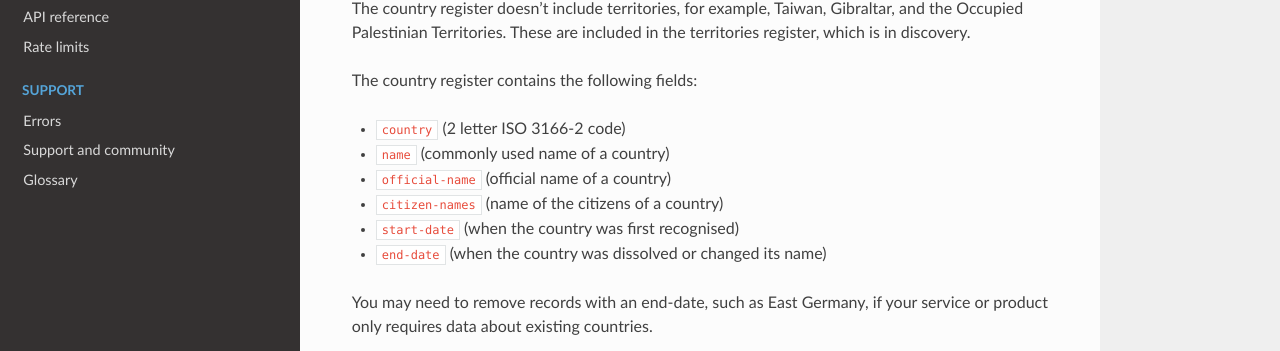
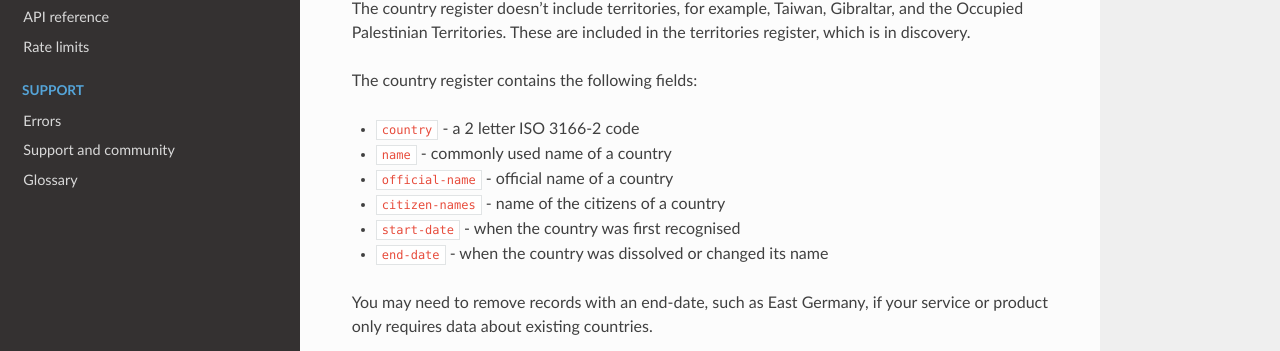
Before and after one commit to J-Lambo/J-Lambo.github.io-open-registers-tech-docs, an MkDocs documentation site: the page built from docs/about_registers/available_reg.md, in a window 1280 px wide and 1309 px high. Shown: the part 400-751 px from the top of the window. Built offline with MkDocs 1.6.1, drawn with Linux system fonts in a browser that asks for light colours; nearby versions of some CDN libraries; old or Windows-style settings are respelled for this version of MkDocs.

Commit message:
Rejig formatting of bullets

```diff
--- a/docs/about_registers/available_reg.md
+++ b/docs/about_registers/available_reg.md
@@ -12,12 +12,12 @@ The country register doesn’t include territories, for example, Taiwan, Gibralt
 
 The country register contains the following fields:
 
-+ `country` (2 letter ISO 3166-2 code)
-+ `name` (commonly used name of a country)
-+ `official-name` (official name of a country)
-+ `citizen-names` (name of the citizens of a country)
-+ `start-date` (when the country was first recognised)
-+ `end-date` (when the country was dissolved or changed its name)
+* `country` - a 2 letter ISO 3166-2 code
+* `name` - commonly used name of a country
+* `official-name` - official name of a country
+* `citizen-names` - name of the citizens of a country
+* `start-date` - when the country was first recognised
+* `end-date` - when the country was dissolved or changed its name
 
 You may need to remove records with an end-date, such as East Germany, if your service or product only requires data about existing countries.
 
```
